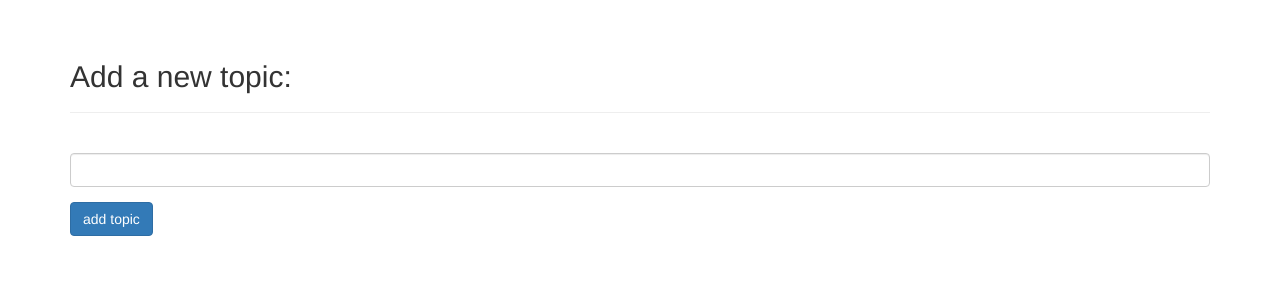
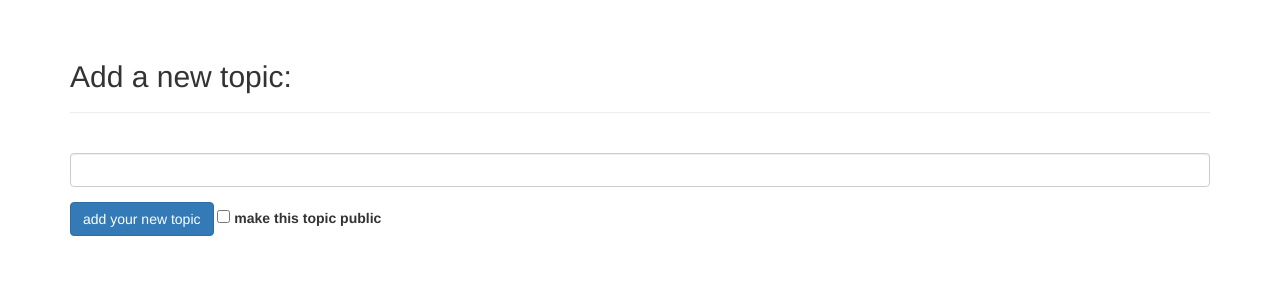
Before and after one commit to bicter145/add_Public_learning_log, a Django app: page /new_topic/ in a window 1280 px wide. Shown: the part 51-351 px from the top of the page. Run offline with Django 3.2, Linux system fonts and the light colour scheme; the visitor is signed in with stand-in values (Sample User, id 1); some libraries are stand-ins or nearby versions.

Commit message:
add public topic by checkbox

```diff
--- a/learning_log/settings.py
+++ b/learning_log/settings.py
@@ -20,7 +20,7 @@ BASE_DIR = os.path.dirname(os.path.dirname(os.path.abspath(__file__)))
 # See https://docs.djangoproject.com/en/2.0/howto/deployment/checklist/
 
 # SECURITY WARNING: keep the secret key used in production secret!
-SECRET_KEY = 'make_your_own_secret_key'
+SECRET_KEY = 'abcdefghijklmnopqrstuvwxyz0123456789!@#$%^&*(-_=+)'
 
 # SECURITY WARNING: don't run with debug turned on in production!
 
--- a/learning_logs/forms.py
+++ b/learning_logs/forms.py
@@ -8,6 +8,7 @@ class TopicForm(forms.ModelForm):
         fields = ['text']
         labels = {'text': ''}
 
+
 class EntryForm(forms.ModelForm):
     class Meta:
         model = Entry
--- a/learning_logs/models.py
+++ b/learning_logs/models.py
@@ -1,10 +1,15 @@
 from django.db import models
 from django.contrib.auth.models import User
 
+
 class Topic(models.Model):
     """A topic the user is learning about."""
+    public = models.BooleanField(default=False)
+
     text = models.CharField(max_length=200)
     date_added = models.DateTimeField(auto_now_add=True)
+
+
     owner = models.ForeignKey(User, on_delete=models.CASCADE)
 
     def __str__(self):
--- a/learning_logs/templates/learning_logs/index.html
+++ b/learning_logs/templates/learning_logs/index.html
@@ -2,17 +2,17 @@
 
 {% block header %}
   <div class='jumbotron'>
-      <h1>Track your learning.</h1>
+      <h1>AZ: Track your learning daily.</h1>
   </div>
 {% endblock %}
 
 {% block content %}
   <h2>
     <a href="{% url 'users:register' %}">Register an account</a> to make
-     your own Learning Log, and list the topics you're learning about.
+     your own Learning Log, and list the topics you're learning about, such as Python
   </h2>
   <h2>
-    Whenever you learn something new about a topic, make an entry
+    Whenever you learn something new about a topic in Python, make an entry
     summarizing what you've learned.
   </h2>
 {% endblock %}
--- a/learning_logs/templates/learning_logs/new_topic.html
+++ b/learning_logs/templates/learning_logs/new_topic.html
@@ -14,9 +14,12 @@
     {% bootstrap_form form %}
 
     {% buttons %}
-      <button name="submit" class="btn btn-primary">add topic</button>
+      <button name="submit" class="btn btn-primary">add your new topic</button>
     {% endbuttons %}
+     <input type="checkbox" id="publictopic" name="public" value="True">
+    <label for="publictopic"> make this topic public</label><br>
 
   </form>
 
+
 {% endblock content %}
--- a/learning_logs/views.py
+++ b/learning_logs/views.py
@@ -10,19 +10,30 @@ def index(request):
     """The home page for Learning Log."""
     return render(request, 'learning_logs/index.html')
 
+
 @login_required
 def topics(request):
-    """Show all topics."""
-    topics = Topic.objects.filter(owner=request.user).order_by('date_added')
-    context = {'topics': topics}
+    """Shows all topics"""
+    # Gets public topics (renamed to topic_set to not shadow function name)
+    topic_set = Topic.objects.filter(public=True)
+    # Add private topics, if any. We save some work by not including the public
+    # topics.
+    if request.user.is_authenticated:
+        topic_set = topic_set.union(
+            Topic.objects.filter(public=False, owner=request.user)
+        ).order_by('date_added')
+
+    context = {'topics': topic_set}
     return render(request, 'learning_logs/topics.html', context)
+
 
 @login_required
 def topic(request, topic_id):
     """Show a single topic, and all its entries."""
     topic = get_object_or_404(Topic, id=topic_id)
     # Make sure the topic belongs to the current user.
-    if topic.owner != request.user:
+
+    if topic.public == 'Flase' and topic.owner != request.user:
         raise Http404
 
     entries = topic.entry_set.order_by('-date_added')
@@ -41,6 +52,12 @@ def new_topic(request):
         if form.is_valid():
             new_topic = form.save(commit=False)
             new_topic.owner = request.user
+            if 'public' in request.POST:
+               public = request.POST['public']
+            else:
+                public = False
+            if public == "True":
+                new_topic.public = True
             new_topic.save()
             return HttpResponseRedirect(reverse('learning_logs:topics'))
 
```
Also changed, not shown: learning_logs/migrations/0002_topic_public.py (added), learning_logs/migrations/0003_auto_20200715_2341.py (added), learning_logs/migrations/0004_auto_20200716_1020.py (added).
